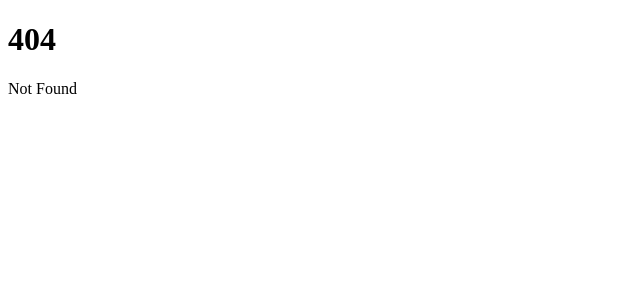
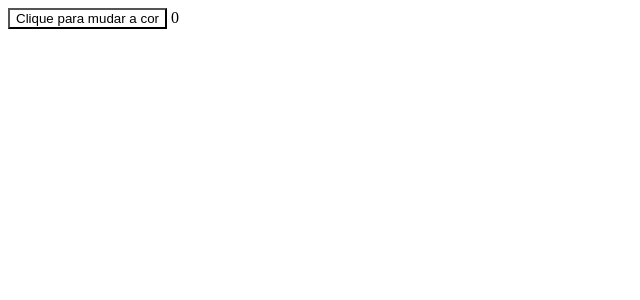
Before and after one commit to caioamorimcel/svelte5-examples, a SvelteKit app: page /svelte/style-directive in a window 1280 px wide. Before the commit this address had no page. Shown: the top 300 px of the page, without its empty margins (0-640 px from the left). Built offline with nearby package versions, Linux system fonts and the light colour scheme.

Commit message:
DIRETIVADECLASSE

```diff
--- a/src/routes/+page.svelte
+++ b/src/routes/+page.svelte
@@ -26,7 +26,10 @@
 		<a href="./svelte/class-directive">CLASS DIRECTIVE</a>
 	</li>
 	<li>
-		<a href="./svelte/EFFECT">$EFFECT</a>
+		<a href="./svelte/effect">$EFFECT</a>
+	</li>
+	<li>
+		<a href="./svelte/style-directive">STYLE DIRECTIVE</a>
 	</li>
 </ul>
 
--- /dev/null
+++ b/src/routes/svelte/style-directive/+page.svelte
@@ -0,0 +1,13 @@
+<script>
+	let contador = 0;
+</script>
+
+<button
+	on:click={() => {
+		contador += 1;
+	}}
+	style:background-color={contador > 10 ? 'blue' : 'white'}
+>
+	Clique para mudar a cor
+</button>
+{contador}
```
